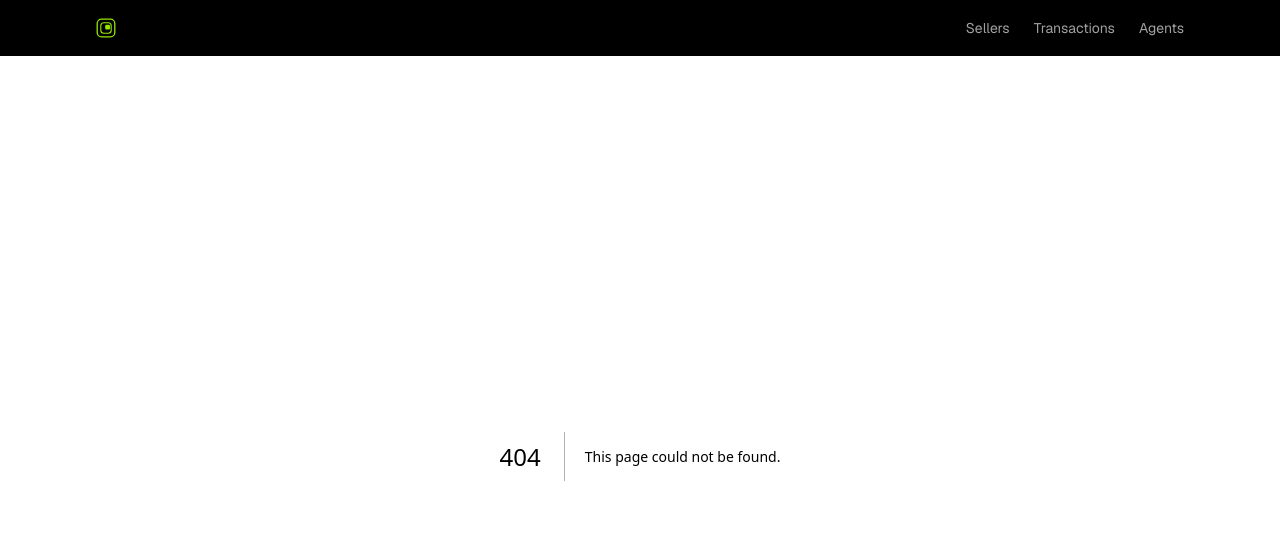
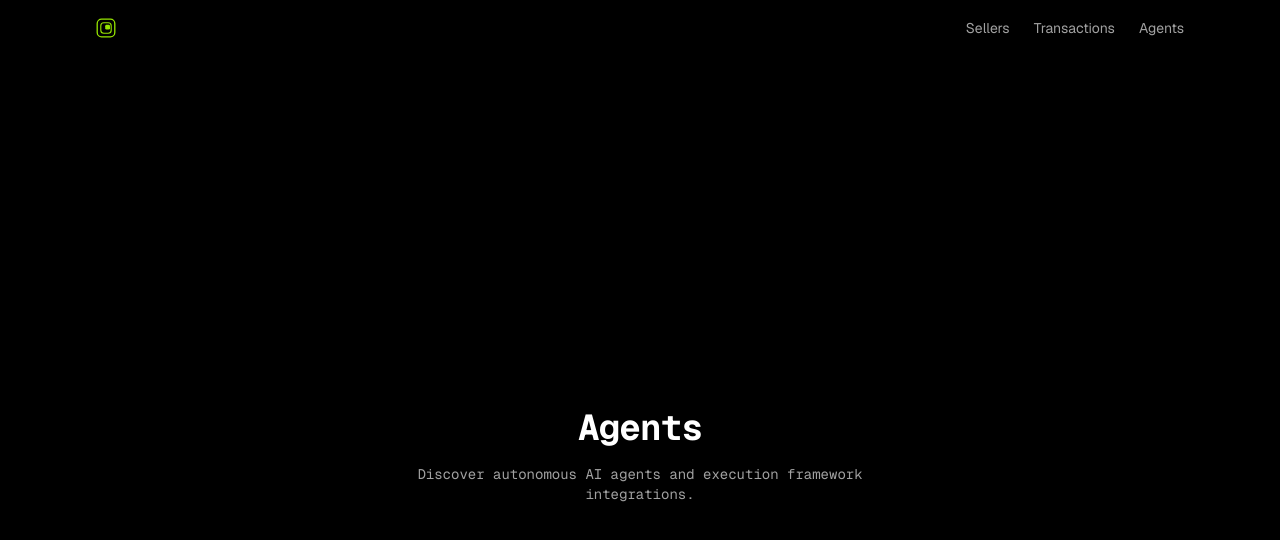
Before and after one commit to harnessmoneyhq/web, a Next.js app: page /agents in a window 1280 px wide. Before the commit this address had no page. Shown: the top 540 px of the page. Built offline with nearby package versions, Linux system fonts and the light colour scheme.

Commit message:
feat: add initial iteration of agents page

```diff
--- /dev/null
+++ b/app/agents/page.tsx
@@ -0,0 +1,17 @@
+export default function AgentsPage() {
+  return (
+    <div className="min-h-screen bg-black text-white flex flex-col selection:bg-neutral-800 selection:text-white">
+
+      <main className="flex-1 max-w-6xl mx-auto px-4 sm:px-6 lg:px-8 py-16 w-full flex flex-col items-center justify-center">
+        <div className="text-center space-y-4">
+          <h1 className="text-3xl sm:text-4xl font-bold font-mono tracking-tight text-white">
+            Agents
+          </h1>
+          <p className="text-neutral-400 font-mono text-sm max-w-md mx-auto">
+            Discover autonomous AI agents and execution framework integrations.
+          </p>
+        </div>
+      </main>
+    </div>
+  );
+}
```
